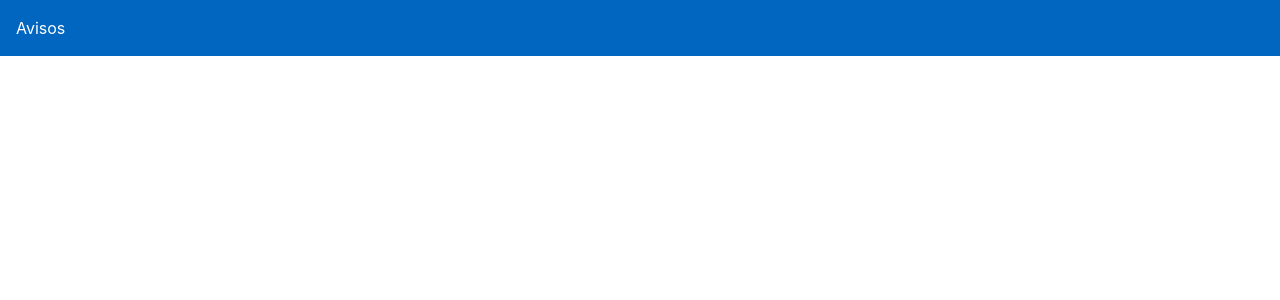
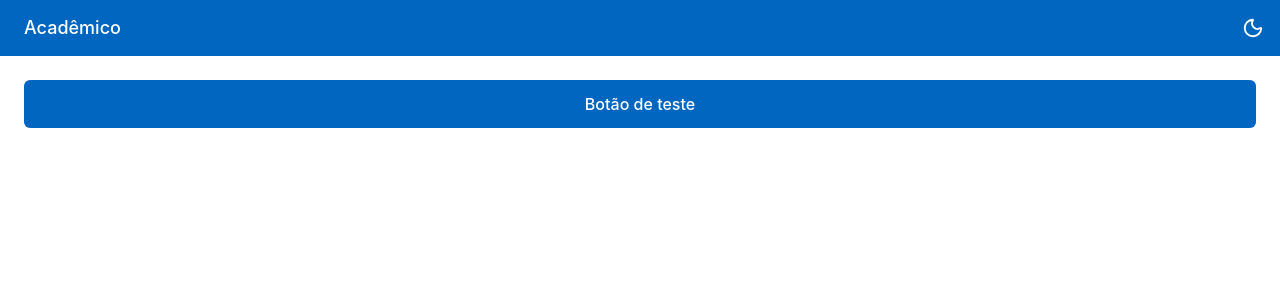
Before and after one commit to Anna1lv/Inatel-Carreiras, a React (Vite) app: page / in a window 1280 px wide. Shown: the top 300 px of the page. Built offline with nearby package versions, Linux system fonts and the light colour scheme.

Commit message:
feat: tema claro/escuro, Header e Button

```diff
--- a/index.html
+++ b/index.html
@@ -1,10 +1,20 @@
 <!doctype html>
-<html lang="pt_BR">
+<html lang="pt-BR">
   <head>
     <meta charset="UTF-8" />
-    <link rel="icon" type="image/svg+xml" href="/favicon.svg" />
     <meta name="viewport" content="width=device-width, initial-scale=1.0" />
     <title>App Inatel</title>
+    <script>
+      (function () {
+        try {
+          var salvo = JSON.parse(localStorage.getItem("tema"));
+          var escuro = salvo
+            ? salvo === "dark"
+            : window.matchMedia("(prefers-color-scheme: dark)").matches;
+          if (escuro) document.documentElement.classList.add("dark");
+        } catch (e) {}
+      })();
+    </script>
   </head>
   <body>
     <div id="root"></div>
--- a/src/App.jsx
+++ b/src/App.jsx
@@ -1,17 +1,13 @@
-import { Route, Routes } from "react-router-dom";
+import Button from "./components/Button";
+import Header from "./components/Header";
 
-const Teste = () => (
-  <div className="min-h-screen bg-white dark:bg-black">
-    <header className="bg-inatel-azul dark:bg-inatel-azul-escuro p-4 text-white">
-      Avisos
-    </header>
-  </div>
-);
-
-const App = () => (
-  <Routes>
-    <Route path="/" element={<Teste />} />
-  </Routes>
-);
-
-export default App;
+export default function App() {
+  return (
+    <div className="min-h-screen bg-white text-neutral-900 dark:bg-black dark:text-white">
+      <Header titulo="Acadêmico" />
+      <main className="p-6">
+        <Button>Botão de teste</Button>
+      </main>
+    </div>
+  );
+}
--- /dev/null
+++ b/src/components/BotaoTema.jsx
@@ -0,0 +1,18 @@
+import { Moon, Sun } from "lucide-react";
+import { useTheme } from "../context/ThemeContext";
+
+export default function BotaoTema() {
+  const { tema, alternarTema } = useTheme();
+  const escuro = tema === "dark";
+
+  return (
+    <button
+      type="button"
+      onClick={alternarTema}
+      aria-label={escuro ? "Ativar tema claro" : "Ativar tema escuro"}
+      className="rounded-full p-2 hover:bg-white/10"
+    >
+      {escuro ? <Sun size={22} /> : <Moon size={22} />}
+    </button>
+  );
+}
--- /dev/null
+++ b/src/components/Button.jsx
@@ -0,0 +1,24 @@
+const estilos = {
+  primario:
+    "bg-inatel-azul text-white hover:brightness-110 dark:bg-inatel-botao-escuro",
+  secundario:
+    "border border-neutral-300 bg-transparent text-inatel-azul hover:bg-neutral-100 dark:border-neutral-600 dark:text-white dark:hover:bg-white/10",
+};
+
+export default function Button({
+  children,
+  variante = "primario",
+  className = "",
+  type = "button",
+  ...resto
+}) {
+  return (
+    <button
+      type={type}
+      className={`w-full rounded-md px-4 py-3 text-base font-medium ${estilos[variante]} ${className}`}
+      {...resto}
+    >
+      {children}
+    </button>
+  );
+}
--- /dev/null
+++ b/src/components/Header.jsx
@@ -0,0 +1,26 @@
+import { Menu } from "lucide-react";
+import BotaoTema from "./BotaoTema";
+
+export default function Header({ titulo, onMenu, children }) {
+  return (
+    <header className="sticky top-0 z-30 flex h-14 items-center gap-2 bg-inatel-azul px-2 text-white dark:bg-inatel-azul-escuro">
+      {onMenu && (
+        <button
+          type="button"
+          onClick={onMenu}
+          aria-label="Abrir menu"
+          className="rounded-full p-2 hover:bg-white/10 lg:hidden"
+        >
+          <Menu size={24} />
+        </button>
+      )}
+      <h1 className={`flex-1 truncate text-lg font-medium ${onMenu ? "" : "pl-3"} lg:pl-4`}>
+        {titulo}
+      </h1>
+      <div className="flex items-center">
+        {children}
+        <BotaoTema />
+      </div>
+    </header>
+  );
+}
--- /dev/null
+++ b/src/context/ThemeContext.jsx
@@ -0,0 +1,36 @@
+import { createContext, useContext, useEffect } from "react";
+import { useLocalStorage } from "../hooks/useLocalStorage";
+
+const ThemeContext = createContext(null);
+
+function temaDoSistema() {
+  return window.matchMedia("(prefers-color-scheme: dark)").matches
+    ? "dark"
+    : "light";
+}
+
+export function ThemeProvider({ children }) {
+  const [tema, setTema] = useLocalStorage("tema", temaDoSistema);
+
+  useEffect(() => {
+    document.documentElement.classList.toggle("dark", tema === "dark");
+  }, [tema]);
+
+  function alternarTema() {
+    setTema((atual) => (atual === "dark" ? "light" : "dark"));
+  }
+
+  return (
+    <ThemeContext.Provider value={{ tema, alternarTema }}>
+      {children}
+    </ThemeContext.Provider>
+  );
+}
+
+export function useTheme() {
+  const contexto = useContext(ThemeContext);
+  if (!contexto) {
+    throw new Error("useTheme precisa estar dentro de <ThemeProvider>");
+  }
+  return contexto;
+}
--- /dev/null
+++ b/src/hooks/useLocalStorage.js
@@ -0,0 +1,23 @@
+import { useEffect, useState } from "react";
+
+export function useLocalStorage(chave, valorInicial) {
+  const [valor, setValor] = useState(() => {
+    try {
+      const salvo = localStorage.getItem(chave);
+      if (salvo !== null) return JSON.parse(salvo);
+    } catch {
+      // JSON inválido ou localStorage bloqueado: usa o valor inicial
+    }
+    return typeof valorInicial === "function" ? valorInicial() : valorInicial;
+  });
+
+  useEffect(() => {
+    try {
+      localStorage.setItem(chave, JSON.stringify(valor));
+    } catch {
+      // localStorage cheio ou bloqueado: o app continua funcionando
+    }
+  }, [chave, valor]);
+
+  return [valor, setValor];
+}
--- a/src/index.css
+++ b/src/index.css
@@ -1,10 +1,22 @@
 @import "tailwindcss";
 
-/* Tema escuro controlado por nós: basta a classe "dark" no <html> */
 @custom-variant dark (&:where(.dark, .dark *));
 
-/* Cores do Inatel Acadêmico (viram classes como bg-inatel-azul) */
 @theme {
   --color-inatel-azul: #0166c0;
   --color-inatel-azul-escuro: #1c4363;
+  --color-inatel-botao-escuro: #04478a;
+  --color-inatel-menu: #fafafa;
+  --color-inatel-menu-escuro: #303030;
+  --color-inatel-menu-de: #103f69;
+  --color-inatel-menu-ate: #0462b9;
+  --color-inatel-laranja: #d9822b;
 }
+
+/* Faz campos nativos (select, barra de rolagem) acompanharem o tema */
+html {
+  color-scheme: light;
+}
+html.dark {
+  color-scheme: dark;
+}
--- a/src/main.jsx
+++ b/src/main.jsx
@@ -3,11 +3,14 @@ import { createRoot } from "react-dom/client";
 import { BrowserRouter } from "react-router-dom";
 import "./index.css";
 import App from "./App.jsx";
+import { ThemeProvider } from "./context/ThemeContext.jsx";
 
 createRoot(document.getElementById("root")).render(
   <StrictMode>
     <BrowserRouter>
-      <App />
+      <ThemeProvider>
+        <App />
+      </ThemeProvider>
     </BrowserRouter>
   </StrictMode>,
 );
```
